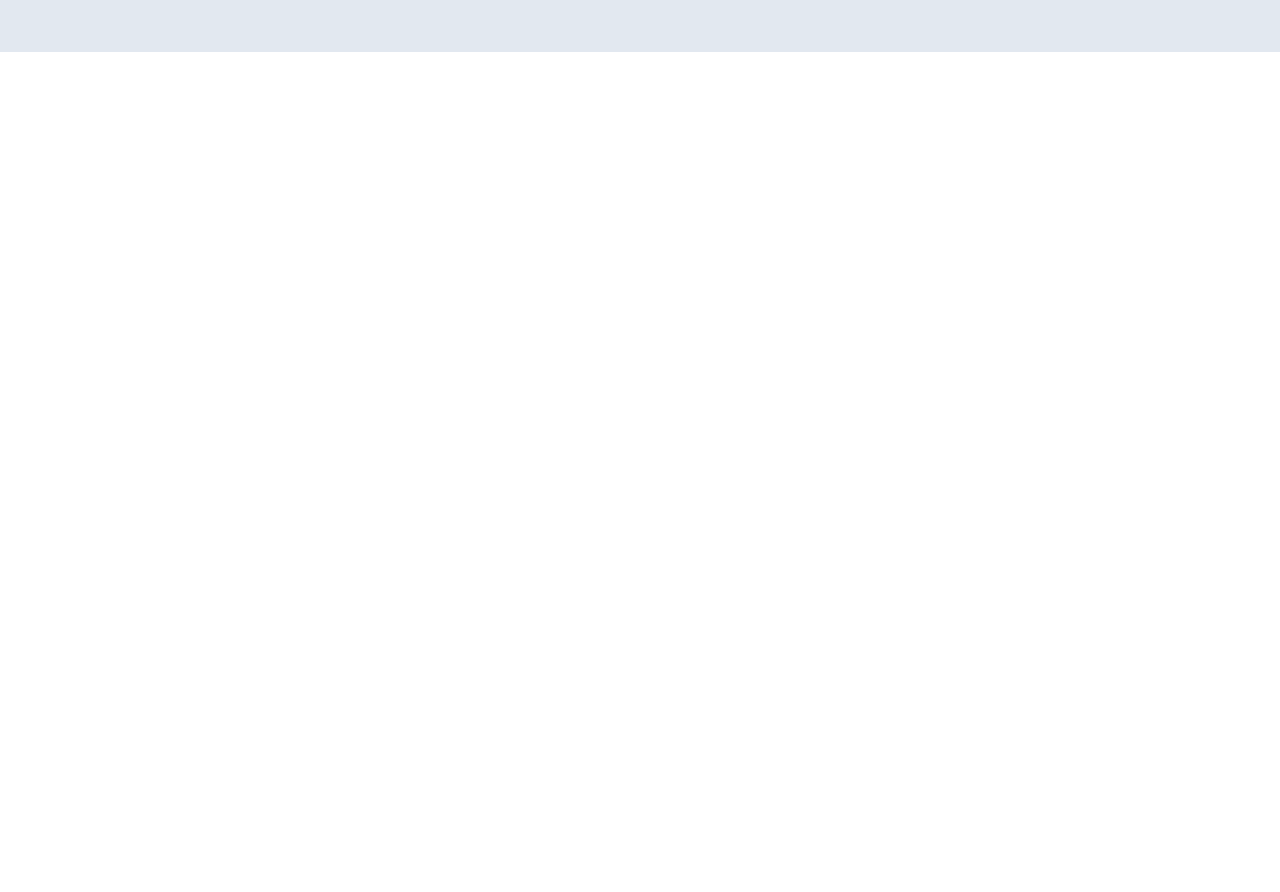
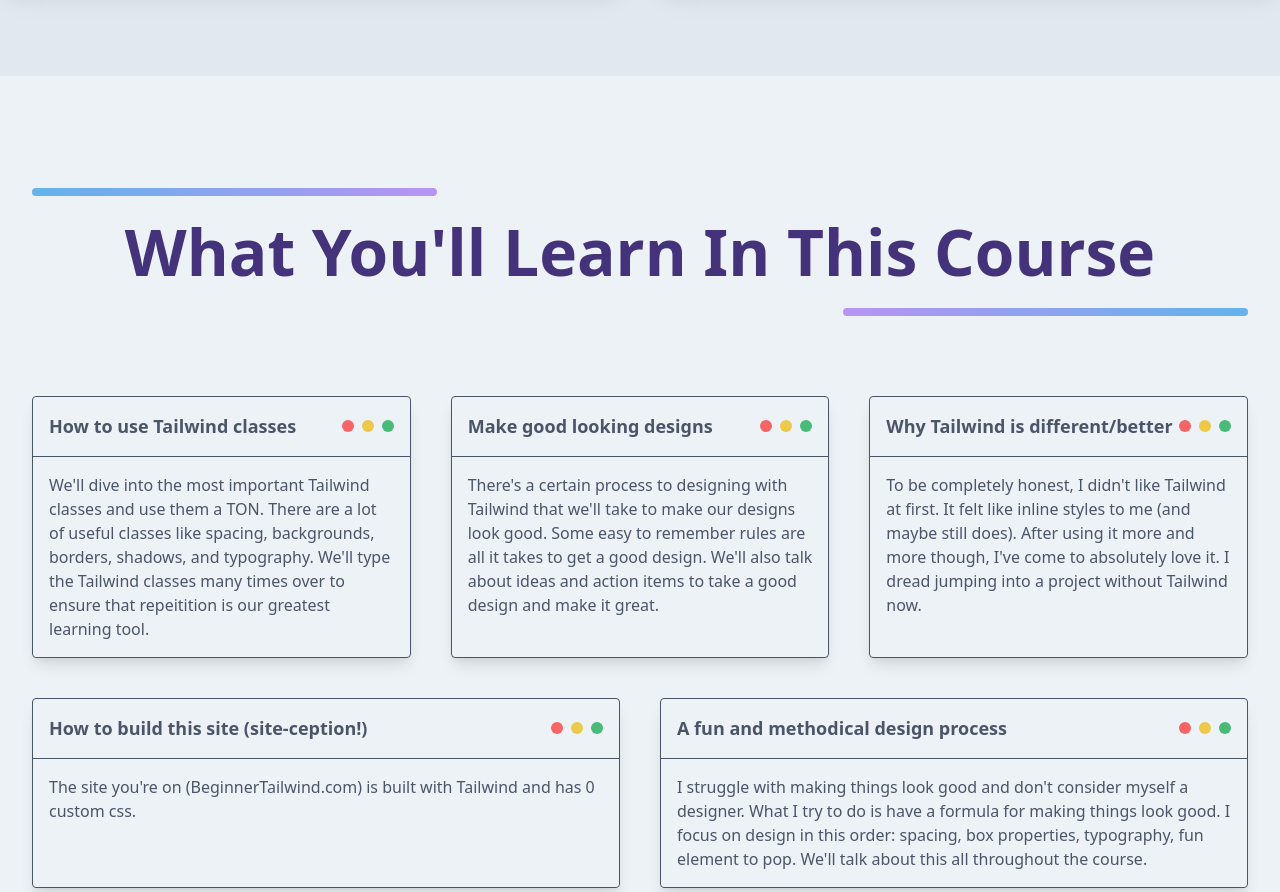
Before and after one commit to matthcarson01/beginner-tailwind-site, a website built with Parcel: page src/index.html in a window 1280 px wide. Shown: the part 2717-3609 px from the top of the page. Before the commit the page ends 2769 px from the top, so only its background shows below. Built offline with nearby package versions, Linux system fonts and the light colour scheme.

Commit message:
added What You'll Learn Section

```diff
--- a/src/index.html
+++ b/src/index.html
@@ -1,3 +1,4 @@
+`
 <!DOCTYPE html>
 <html lang="en">
 
@@ -191,6 +192,97 @@
 
     <!-- ====================-->
     <!-- What you'll learn ====================-->
+    <div class="py-32 bg-gray-200 text-gray-700">
+        <div class="container mx-auto px-6 lg:px-8">
+            <!-- header -->
+            <div class="relative mb-24">
+                <h2 class="text-4xl lg:text-6xl text-center font-bold text-purple-900">What You'll Learn In This Course
+                </h2>
+                <div
+                    class="absolute top-0 left-0 h-2 w-1/3 rounded bg-gradient-to-r from-blue-400 to-purple-400 transform -translate-y-4">
+                </div>
+                <div
+                    class="absolute bottom-0 right-0 h-2 w-1/3 rounded bg-gradient-to-r from-purple-400 to-blue-400 transform translate-y-4">
+                </div>
+            </div>
+            <!-- grid area of things -->
+            <div class="lg:grid lg:grid-cols-6 lg:gap-10 space-y-8 lg:space-y-0">
+                <article class="col-span-2 border border-gray-700 rounded shadow-lg">
+                    <div class="flex items-center justify-between p-4 border-b border-gray-700">
+                        <h3 class="font-bold text-lg ">How to use Tailwind classes</h3>
+                        <div class="flex space-x-2">
+                            <div class="h-3 w-3 bg-red-500 rounded-full"></div>
+                            <div class="h-3 w-3 bg-yellow-500 rounded-full"></div>
+                            <div class="h-3 w-3 bg-green-500 rounded-full"></div>
+                        </div>
+
+                    </div>
+                    <p class="p-4">We'll dive into the most important Tailwind classes and use them a TON. There are a
+                        lot of useful classes like spacing, backgrounds, borders, shadows, and typography. We'll type
+                        the Tailwind classes many times over to ensure that repeitition is our greatest learning tool.
+                    </p>
+                </article>
+                <article class="col-span-2 border border-gray-700 rounded shadow-lg">
+                    <div class="flex items-center justify-between p-4 border-b border-gray-700">
+                        <h3 class="font-bold text-lg ">Make good looking designs</h3>
+                        <div class="flex space-x-2">
+                            <div class="h-3 w-3 bg-red-500 rounded-full"></div>
+                            <div class="h-3 w-3 bg-yellow-500 rounded-full"></div>
+                            <div class="h-3 w-3 bg-green-500 rounded-full"></div>
+                        </div>
+
+                    </div>
+                    <p class="p-4">There's a certain process to designing with Tailwind that we'll take to make our
+                        designs look good. Some easy to remember rules are all it takes to get a good design. We'll also
+                        talk about ideas and action items to take a good design and make it great.</p>
+                </article>
+                <article class="col-span-2 border border-gray-700 rounded shadow-lg">
+                    <div class="flex  items-center justify-between p-4   border-b border-gray-700">
+                        <h3 class="font-bold text-lg">Why Tailwind is different/better</h3>
+                        <div class="flex space-x-2">
+                            <div class="h-3 w-3 bg-red-500 rounded-full"></div>
+                            <div class="h-3 w-3 bg-yellow-500 rounded-full"></div>
+                            <div class="h-3 w-3 bg-green-500 rounded-full"></div>
+                        </div>
+
+                    </div>
+                    <p class="p-4">To be completely honest, I didn't like Tailwind at first. It felt like inline styles
+                        to me (and maybe still does). After using it more and more though, I've come to absolutely love
+                        it. I dread jumping into a project without Tailwind now.</p>
+                </article>
+                <article class="col-span-3 border border-gray-700 rounded shadow-lg">
+                    <div class="flex items-center justify-between p-4 border-b border-gray-700">
+                        <h3 class="font-bold text-lg  ">How to build this site (site-ception!)
+                        </h3>
+                        <div class="flex space-x-2">
+                            <div class="h-3 w-3 bg-red-500 rounded-full"></div>
+                            <div class="h-3 w-3 bg-yellow-500 rounded-full"></div>
+                            <div class="h-3 w-3 bg-green-500 rounded-full"></div>
+                        </div>
+
+                    </div>
+                    <p class="p-4">The site you're on (BeginnerTailwind.com) is built with Tailwind and has 0 custom
+                        css.</p>
+                </article>
+                <article class="col-span-3 border border-gray-700 rounded shadow-lg">
+                    <div class="flex items-center justify-between p-4 border-b border-gray-700">
+                        <h3 class="font-bold text-lg">A fun and methodical design process</h3>
+                        <div class="flex space-x-2">
+                            <div class="h-3 w-3 bg-red-500 rounded-full"></div>
+                            <div class="h-3 w-3 bg-yellow-500 rounded-full"></div>
+                            <div class="h-3 w-3 bg-green-500 rounded-full"></div>
+                        </div>
+                    </div>
+                    <p class="p-4">I struggle with making things look good and don't consider myself a designer. What I
+                        try to do is have a formula for making things look good. I focus on design in this order:
+                        spacing, box properties, typography, fun element to pop. We'll talk about this all throughout
+                        the course.</p>
+                </article>
+            </div>
+
+        </div>
+    </div>
+    .
     <!-- ====================-->
     <!-- What we'll build ====================-->
     <!-- ====================-->
```
